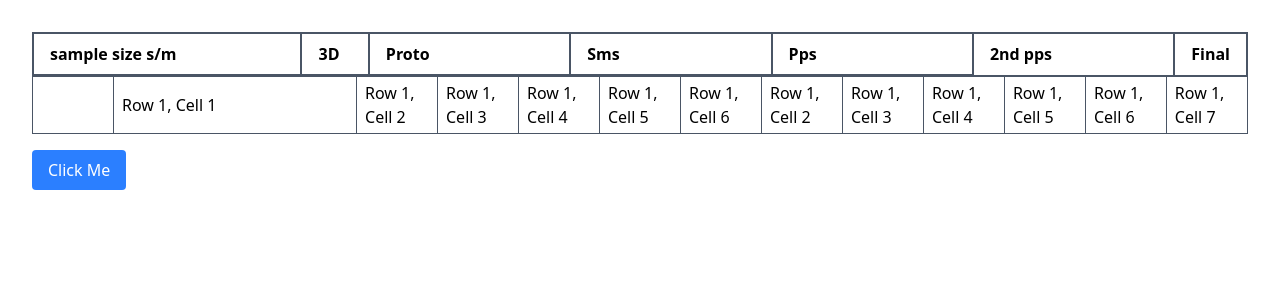
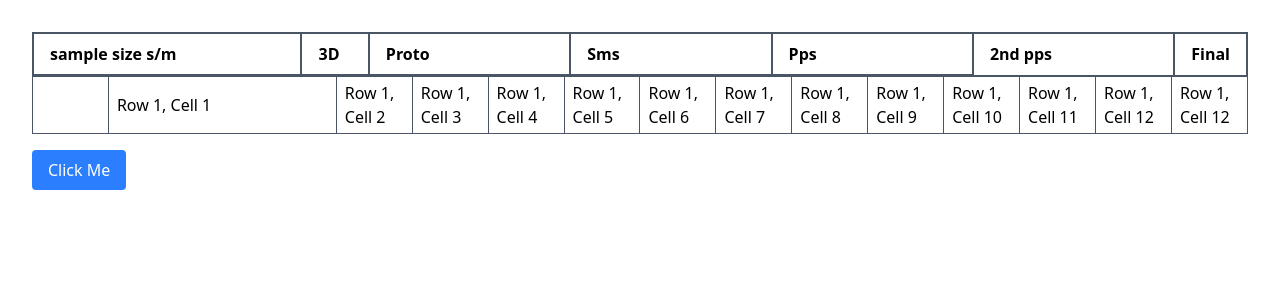
Before and after one commit to chris-breum/Millers-, a Vue app: page / in a window 1280 px wide. Shown: the top 300 px of the page. Built offline with nearby package versions, Linux system fonts and the light colour scheme.

Commit message:
Auto-update: 7.11.2025, 09.48.12

```diff
--- a/src/assets/table.vue
+++ b/src/assets/table.vue
@@ -46,18 +46,18 @@ const isCell1Duplicate = (value, index) => {
             <tr>
              <td class="py-1 px-2 border-b border-r border-gray-600 w-1/18"></td>
             <td class="py-1 px-2 border-b border-r border-gray-600 w-3/18">Row 1, Cell 1</td>
-            <td class="py-1 px-2 border-b border-r border-gray-600 w-1/18">Row 1, Cell 2</td>
-            <td class="py-1 px-2 border-b border-r border-gray-600 w-1/18">Row 1, Cell 3</td>
-            <td class="py-1 px-2 border-b border-r border-gray-600 w-1/18">Row 1, Cell 4</td>
-            <td class="py-1 px-2 border-b border-r border-gray-600 w-1/18">Row 1, Cell 5</td>
-            <td class="py-1 px-2 border-b border-r border-gray-600 w-1/18">Row 1, Cell 6</td>
-
-            <td class="py-1 px-2 border-b border-r border-gray-600 w-1/18">Row 1, Cell 2</td>
+             <td class="py-1 px-2 border-b border-r border-gray-600 w-1/18">Row 1, Cell 2</td>
             <td class="py-1 px-2 border-b border-r border-gray-600 w-1/18">Row 1, Cell 3</td>
             <td class="py-1 px-2 border-b border-r border-gray-600 w-1/18">Row 1, Cell 4</td>
             <td class="py-1 px-2 border-b border-r border-gray-600 w-1/18">Row 1, Cell 5</td>
             <td class="py-1 px-2 border-b border-r border-gray-600 w-1/18">Row 1, Cell 6</td>
             <td class="py-1 px-2 border-b border-r border-gray-600 w-1/18">Row 1, Cell 7</td>
+            <td class="py-1 px-2 border-b border-r border-gray-600 w-1/18">Row 1, Cell 8</td>
+            <td class="py-1 px-2 border-b border-r border-gray-600 w-1/18">Row 1, Cell 9</td>
+            <td class="py-1 px-2 border-b border-r border-gray-600 w-1/18">Row 1, Cell 10</td>
+            <td class="py-1 px-2 border-b border-r border-gray-600 w-1/18">Row 1, Cell 11</td>
+            <td class="py-1 px-2 border-b border-r border-gray-600 w-1/18">Row 1, Cell 12</td>
+            <td class="py-1 px-2 border-b border-r border-gray-600 w-1/18">Row 1, Cell 12</td>
             </tr>
 
         </thead>
```
